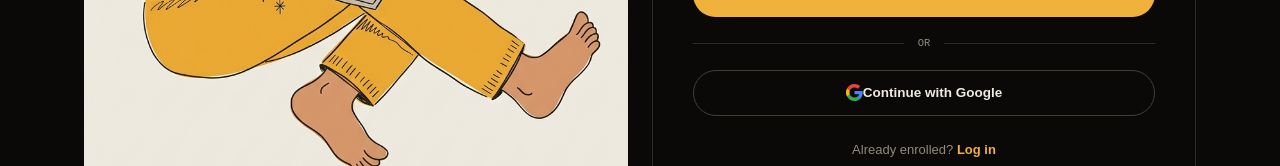
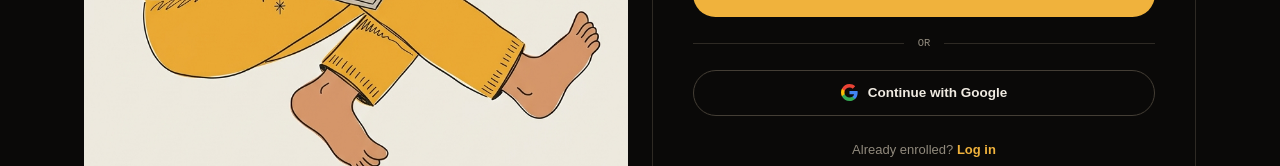
Before and after one commit to projectsdev77/Become-a-GTM-AI, a React (Vite) app: page /signup in a window 1280 px wide. Shown: the part 688-854 px from the top of the page. Built offline with nearby package versions, Linux system fonts and the light colour scheme; no server answers.

Commit message:
Fix missing gap on the Google icon in the OAuth button
.btn-secondary sets gap:0 for its usual single-line-text case, which
left the Google glyph touching "Continue with Google" on Login and
Signup. Adds an explicit gap for these two icon+label buttons only.

```diff
--- a/src/pages/public/LoginPage.tsx
+++ b/src/pages/public/LoginPage.tsx
@@ -102,7 +102,7 @@ export default function LoginPage() {
               <span className="h-px flex-1 bg-hairline" />
             </div>
 
-            <Button type="button" variant="secondary" onClick={() => void handleGoogle()} className="w-full">
+            <Button type="button" variant="secondary" onClick={() => void handleGoogle()} className="w-full gap-2.5">
               <GoogleIcon size={17} />
               Continue with Google
             </Button>
--- a/src/pages/public/SignupPage.tsx
+++ b/src/pages/public/SignupPage.tsx
@@ -145,7 +145,7 @@ export default function SignupPage() {
               <span className="h-px flex-1 bg-hairline" />
             </div>
 
-            <Button type="button" variant="secondary" onClick={() => void handleGoogle()} className="w-full">
+            <Button type="button" variant="secondary" onClick={() => void handleGoogle()} className="w-full gap-2.5">
               <GoogleIcon size={17} />
               Continue with Google
             </Button>
```
